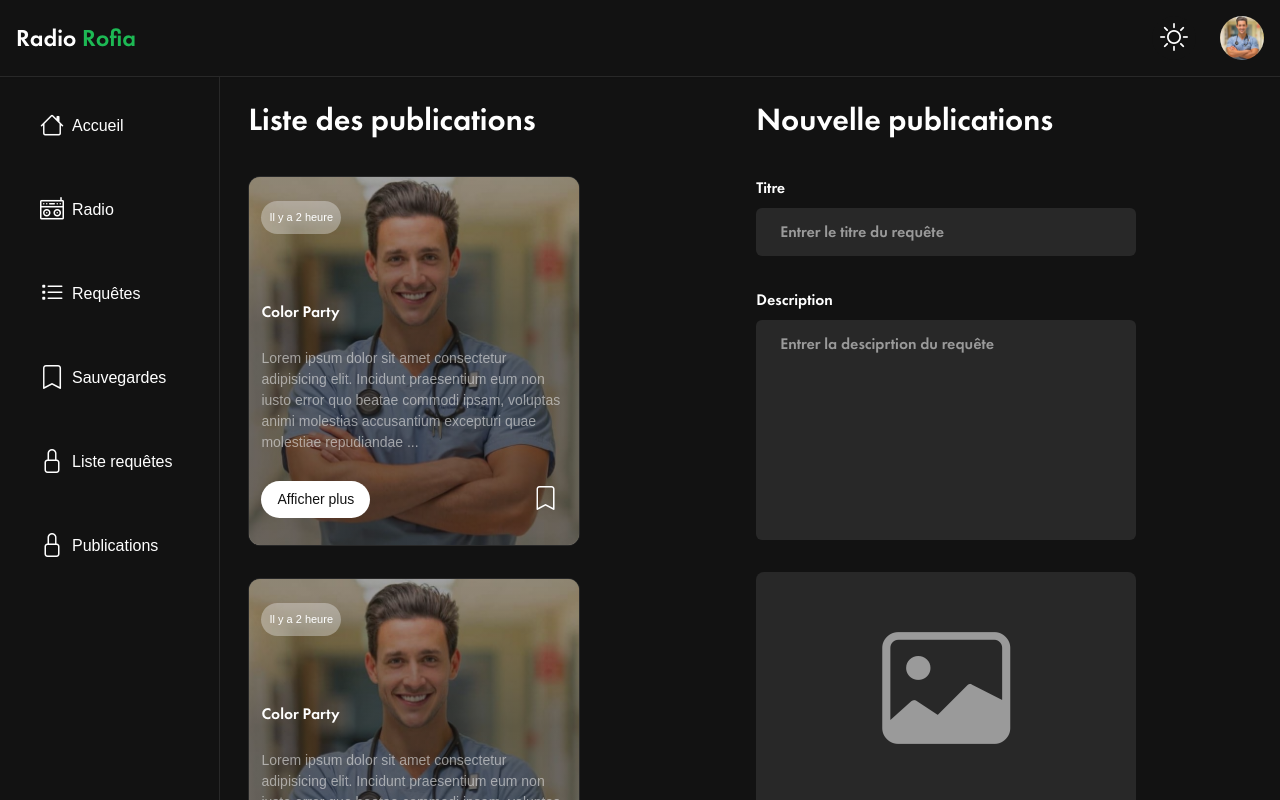
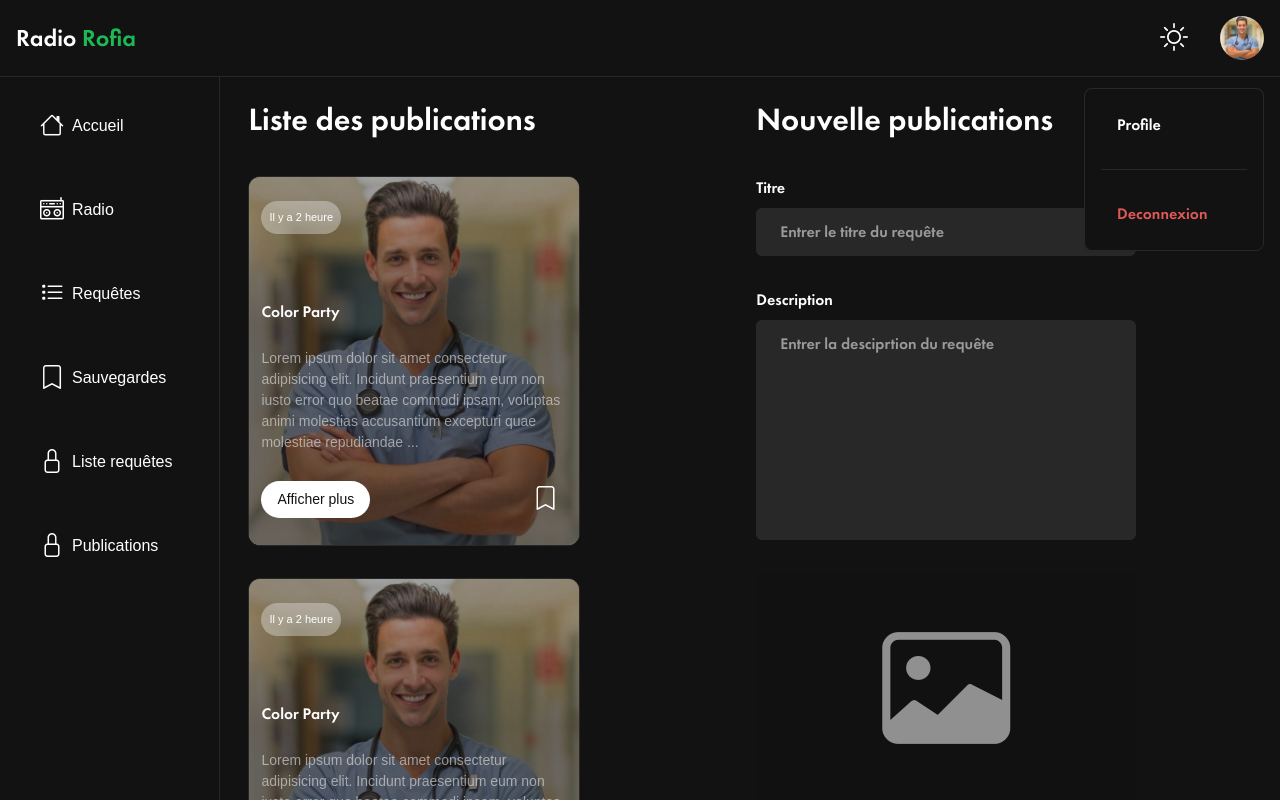
Before and after one commit to NathanRael/Radio_Stream, a React (Vite) app: page /user/postList in a window 1280 px wide. Both pictures are taken after a click on the picture 1242 px from the left and 38 px from the top of the page. Shown: the top 800 px of the page. Built offline with nearby package versions, Linux system fonts and the light colour scheme; a web font is replaced by a local one.

Commit message:
adding profilePopup

```diff
--- a/src/components/Inputs.jsx
+++ b/src/components/Inputs.jsx
@@ -109,7 +109,7 @@ export const FileInput = () => {
       <div className="">
         <input
           type="file"
-          className="text-black  w-[0.1px] -z-10 h-[0.1px] input-file"
+          className="text-white dark:text-black  w-[0.1px] -z-10 h-[0.1px] input-file"
           accept=".png,.jpeg, .jpg"
         />
         <label htmlFor="" className=" text-white-40">
--- /dev/null
+++ b/src/components/PorfilePopup.jsx
@@ -0,0 +1,13 @@
+import { Link } from "react-router-dom"
+
+const PorfilePopup = () => {
+  return (
+    <ul className="flex flex-col gap-6 items-center jusitify-center bg-white shadow-sm border w-[180px] dark:bg-black z-40 rounded-lg border-black-10 p-4 dark:border-white-10">
+        <Link className="popup-link">Profile</Link>
+        <div className="line w-full"></div>
+        <Link to="/login" className="popup-link text-danger">Deconnexion</Link>
+    </ul>
+  )
+}
+
+export default PorfilePopup
--- a/src/context/Appcontext.jsx
+++ b/src/context/Appcontext.jsx
@@ -3,6 +3,7 @@ import { createContext, useState, useEffect } from "react";
 const AppContext = createContext({});
 
 export const AppProvider = ({ children }) => {
+  const [profileClicked, setProfileClicked] = useState(false);
   const [isLoading, setIsLoading] = useState(true);
   const [darkMode,setDarkMode] = useState(false);
   useEffect(() => {
@@ -28,7 +29,7 @@ export const AppProvider = ({ children }) => {
     return () => clearTimeout(Load);
   }, []);
   return (
-    <AppContext.Provider value={{ isLoading, isNavToggled,setIsNavToggled,darkMode,setDarkMode }}>{children}</AppContext.Provider>
+    <AppContext.Provider value={{ isLoading, isNavToggled,setIsNavToggled,darkMode,setDarkMode, profileClicked, setProfileClicked }}>{children}</AppContext.Provider>
   );
 };
 
--- a/src/pages/app/Feed.jsx
+++ b/src/pages/app/Feed.jsx
@@ -1,11 +1,13 @@
 import { useNavigate } from "react-router-dom";
 import Header from "../landingPage/Header";
+import PorfilePopup from "../../components/PorfilePopup";
+import AppContext from "../../context/Appcontext";
 
 const Feed = ({ children }) => {
   const navigate = useNavigate();
-
   return (
     <section>
+
       <Header />
       <div className="flex mt-24">
         <div className="basis-[284px] relative">
@@ -41,7 +43,6 @@ const Feed = ({ children }) => {
               text="Publications"
               icon="bi bi-lock"
             />
-
           </ul>
         </div>
         <div className=" flex items-center justify-center w-full">
--- a/src/pages/app/PostList.jsx
+++ b/src/pages/app/PostList.jsx
@@ -26,8 +26,8 @@ const PostList = () => {
               title="Description"
               placeholder="Entrer la desciprtion du requête"
             />
-            <div className="bg-white-10 rounded-lg w-full h-[240px] relative">
-              <i className="bi bi-image text-white-60 absolute text-[128px] top-1/2 left-1/2 -translate-x-1/2 -translate-y-1/2"></i>
+            <div className="bg-black-10 black:bg-white-10 rounded-lg w-full h-[240px] relative">
+              <i className="bi bi-image text-black-60 dark:text-white-60 absolute text-[128px] top-1/2 left-1/2 -translate-x-1/2 -translate-y-1/2"></i>
             </div>
             <FileInput/>
             <div className="flex w-full flex-col mt-8">
--- a/src/pages/landingPage/Header.jsx
+++ b/src/pages/landingPage/Header.jsx
@@ -5,9 +5,16 @@ import "../../animations/Header.css";
 import { useContext, useState } from "react";
 import { useEffect } from "react";
 import AppContext from "../../context/Appcontext";
+import PorfilePopup from "../../components/PorfilePopup";
 const Header = ({ isForLanding = false }) => {
-  const { isNavToggled, setIsNavToggled, darkMode, setDarkMode } =
-    useContext(AppContext);
+  const {
+    isNavToggled,
+    setIsNavToggled,
+    darkMode,
+    setDarkMode,
+    setProfileClicked,
+    profileClicked,
+  } = useContext(AppContext);
   useEffect(() => {
     document.body.style.overflow = isNavToggled ? "hidden" : "auto";
   }, [isNavToggled]);
@@ -25,6 +32,15 @@ const Header = ({ isForLanding = false }) => {
         isForLanding ? "box " : "px-4"
       } fixed flex items-center justify-between  py-4 border-b dark:border-b-white-10 border-b-black-10  top-0  w-full z-50 bg-white shadow-sm dark:bg-black`}
     >
+      <div
+        className={`transition duration-300 z-40 fixed top-[88px] right-4 ${
+          profileClicked
+            ? "translate-x-0 opacity-1"
+            : "translate-x-[10rem] opacity-0"
+        }`}
+      >
+        <PorfilePopup />
+      </div>
       <div className="text-black text-subtitle-3 dark:text-white">
         <a href="#Hero">
           Radio <span className="text-primary">Rofia</span>
@@ -65,7 +81,7 @@ const Header = ({ isForLanding = false }) => {
           />
         </div>
         <div className={!isNavToggled ? "" : ""}>
-          <ProfileImg />
+          <ProfileImg handleClick={() => setProfileClicked((prev) => !prev)} />
         </div>
       </div>
       <div className="visible md:hidden z-30">
--- a/src/styles/index.css
+++ b/src/styles/index.css
@@ -153,4 +153,8 @@
     .line{
         @apply  border-t-0 border-b-black-40 dark:border-b-white-10
     }
+
+    .popup-link{
+        @apply  text-base w-full text-black px-4 py-2 rounded-lg dark:text-white hover:bg-black-10 dark:hover:bg-white-10
+    }
 }
```
Also changed, not shown: src/App.jsx (+8 -21 lines).
